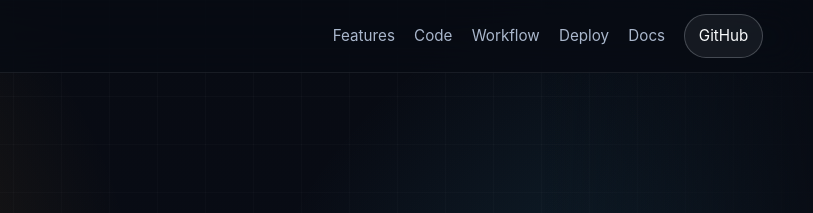
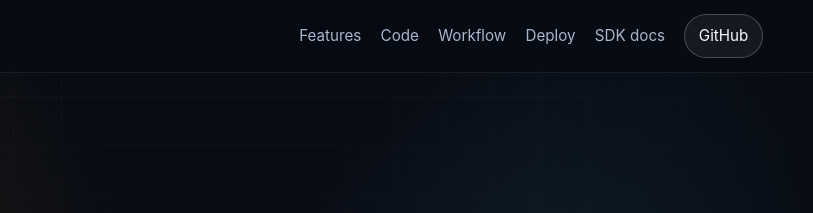
Before and after one commit to maskjelly/firescope, a website: page docs/index.html in a window 1280 px wide. Shown: the top 213 px of the page, 467-1280 px from the left. Drawn offline with Linux system fonts and the light colour scheme.

Commit message:
Link the published docs site to the SDK reference

```diff
--- a/docs/index.html
+++ b/docs/index.html
@@ -782,7 +782,7 @@
           <a href="#code">Code</a>
           <a href="#workflow">Workflow</a>
           <a href="#deploy">Deploy</a>
-          <a href="https://github.com/maskjelly/firescope#readme">Docs</a>
+          <a href="https://github.com/maskjelly/firescope/blob/main/docs/sdk.md">SDK docs</a>
           <a class="nav-cta" href="https://github.com/maskjelly/firescope">GitHub</a>
         </nav>
       </div>
@@ -1055,7 +1055,7 @@ storage.rules         # safe generated default when missing
         <div>Firescope is MIT licensed.</div>
         <div>
           <a href="https://www.npmjs.com/package/firescope">npm</a> /
-          <a href="https://github.com/maskjelly/firescope#readme">Docs</a> /
+          <a href="https://github.com/maskjelly/firescope/blob/main/docs/sdk.md">SDK docs</a> /
           <a href="https://github.com/maskjelly/firescope/blob/main/CHANGELOG.md">Changelog</a> /
           <a href="https://github.com/maskjelly/firescope/blob/main/CONTRIBUTING.md">Contributing</a> /
           <a href="https://github.com/maskjelly/firescope">GitHub</a>
```
Also changed, not shown: CHANGELOG.md.
